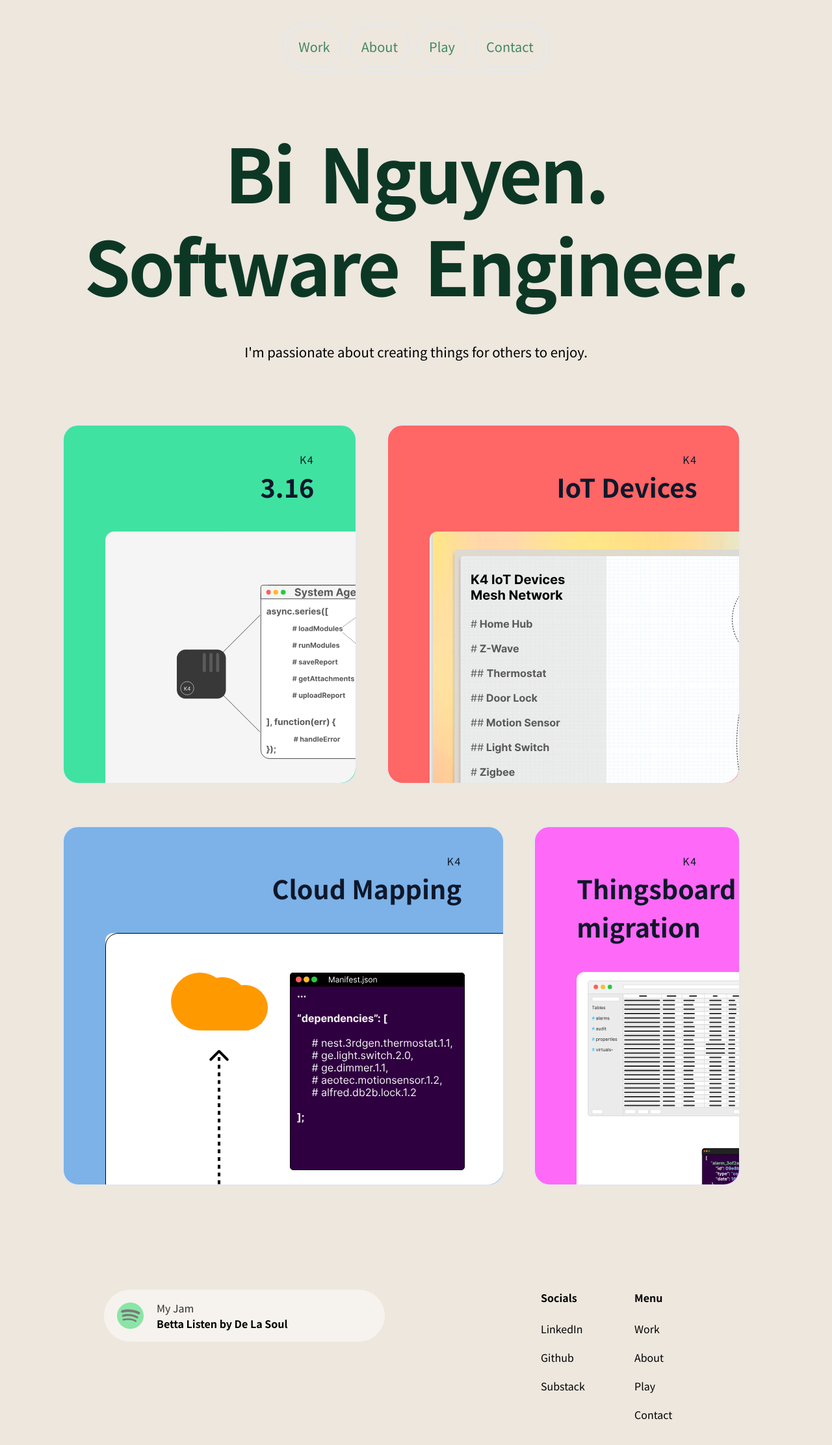
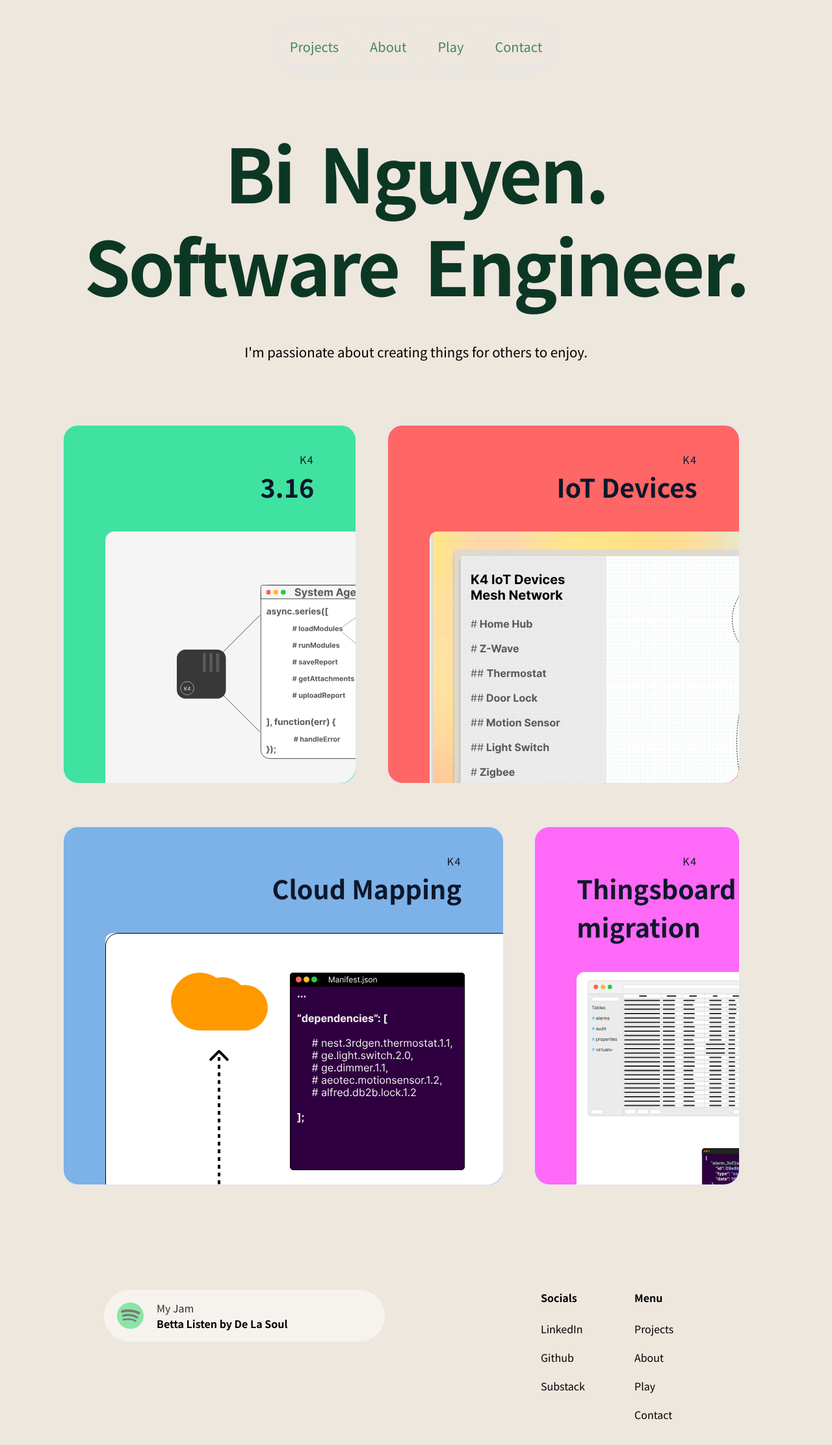
Before and after one commit to vnn8248/code-nguyen, a Next.js app: page / in a window 1280 px wide. Shown: the top 2224 px of the page at 65% size. Built offline with nearby package versions, Linux system fonts and the light colour scheme.

Commit message:
Finish header and footer

```diff
--- a/app/components/Footer.js
+++ b/app/components/Footer.js
@@ -69,7 +69,7 @@ const Footer = () => {
             href="/"
             className="cursor-pointer no-underline m-0 px-0 py-2.5 block bg-none"
           >
-            Work
+            Projects
           </Link>
         </li>
         <li className="p-0 m-0">
--- a/app/components/Header.js
+++ b/app/components/Header.js
@@ -11,7 +11,7 @@ const Header = () => {
               href="/"
               className="p-4 m-1.5 text-sm lg:text-xl text-[#468562] rounded-full border-2"
             >
-              Work
+              Projects
             </Link>
           </li>
           <li className="flex relative">
--- a/app/layout.js
+++ b/app/layout.js
@@ -1,6 +1,7 @@
 import './globals.css';
 import { Noto_Sans_JP } from 'next/font/google';
 import Header from './components/Header';
+import Footer from './components/Footer';
 
 const noto_sans_jp = Noto_Sans_JP({
   weight: ['400', '700'],
@@ -20,6 +21,7 @@ export default function RootLayout({ children }) {
       <body className={noto_sans_jp.className}>
         <Header />
         <main>{children}</main>
+        <Footer />
       </body>
     </html>
   );
--- a/app/page.js
+++ b/app/page.js
@@ -1,6 +1,5 @@
 import React from 'react';
 import Card from './components/Card';
-import Footer from './components/Footer';
 
 const HomePage = () => {
   return (
@@ -60,7 +59,6 @@ const HomePage = () => {
           />
         </div>
       </div>
-      <Footer />
     </div>
   );
 };
```
